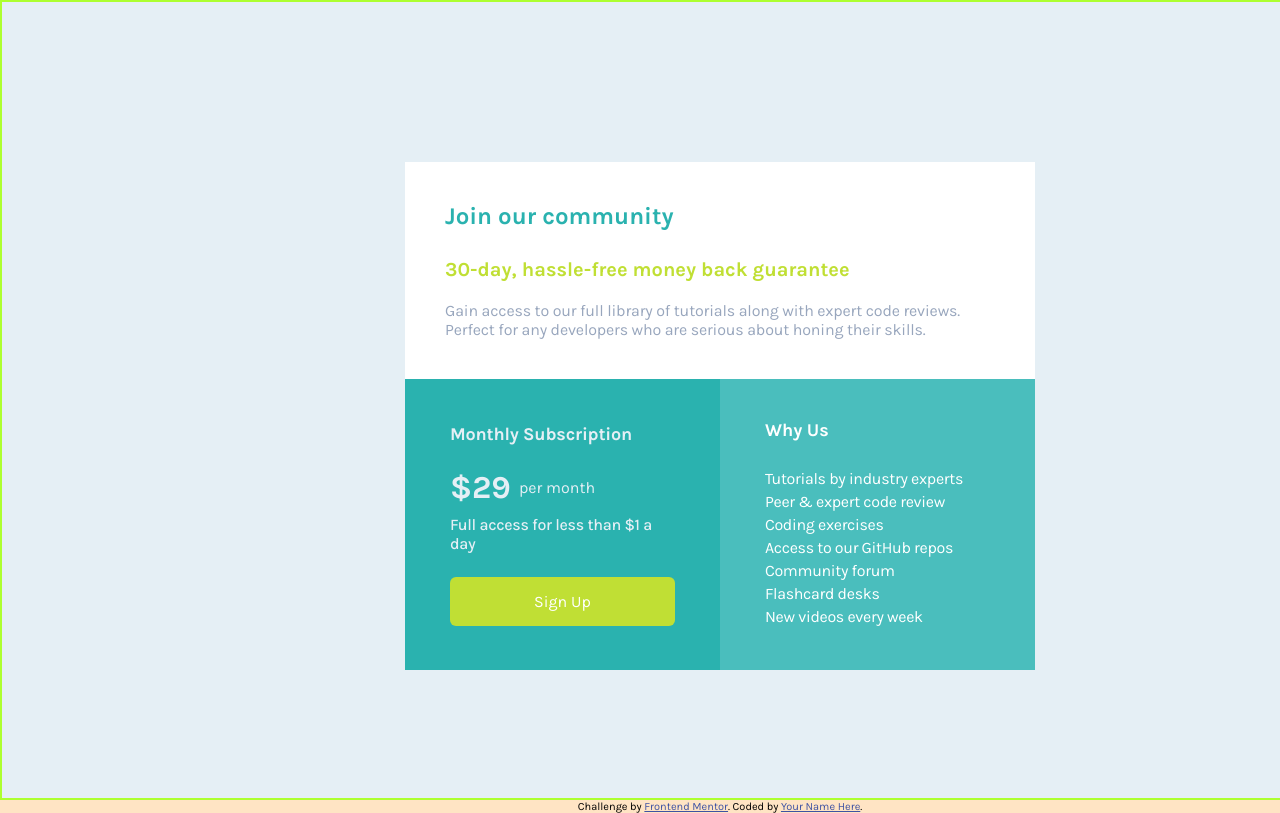
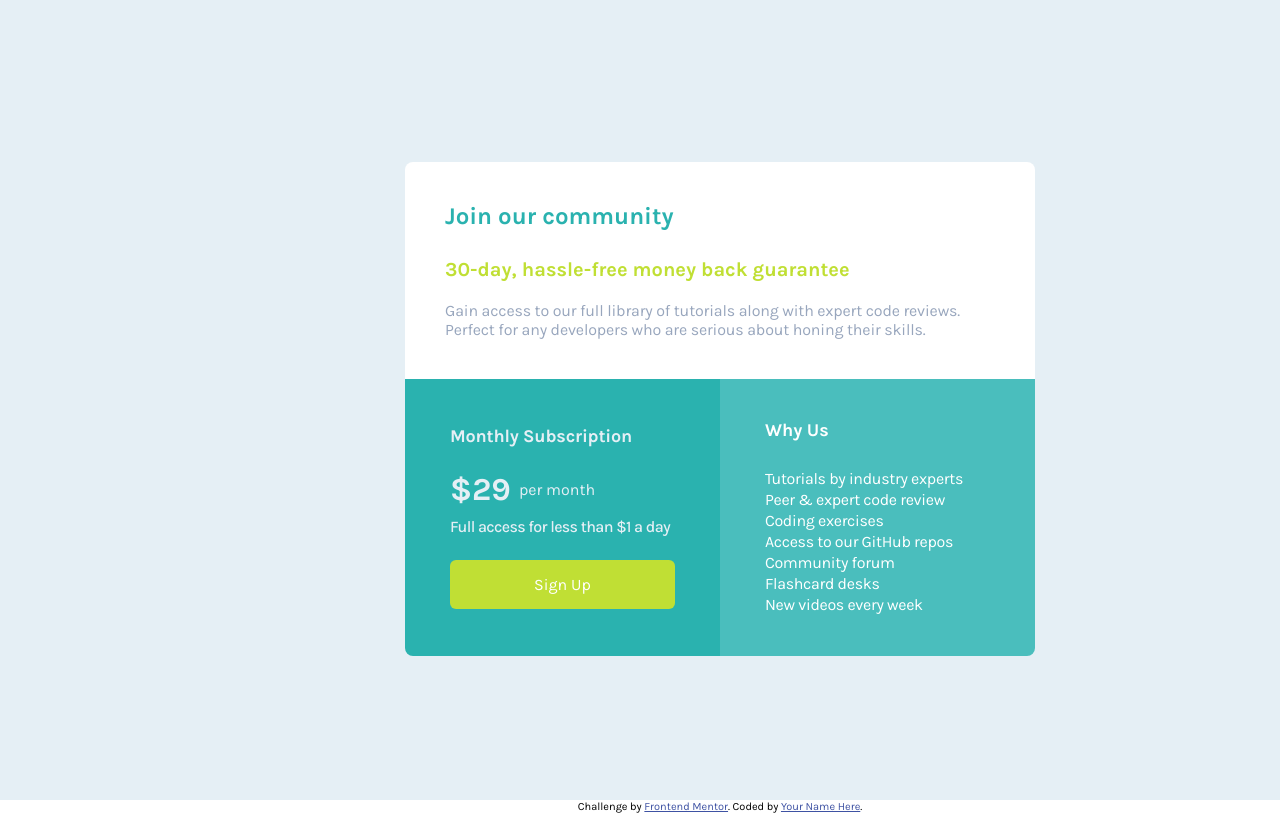
Before and after one commit to sanyomor-01/single-price-grid-component-master, a plain HTML site: page index.html in a window 1280 px wide. Shown: the top 813 px of the page. Drawn offline with Linux system fonts and the light colour scheme.

```diff
--- a/style.css
+++ b/style.css
@@ -9,14 +9,12 @@
     padding: 0;
 }
 body{
-    background: bisque;
     width: 90rem;
     margin: 0 auto;
     height: 80vh;
 }
 .container{
     background:hsl(204, 43%, 93%);
-    border: 2px solid greenyellow;
     width: 90rem;
     height: 50rem;
     display: grid;
@@ -27,6 +25,7 @@
     height: 29.813rem;
     display: flex;
     flex-direction: column;
+    border-radius: 8px;
 }
 .join-us{
     padding: 2.5rem;
@@ -34,6 +33,7 @@
     flex-direction: column;
     gap: 1.75rem;
     background: #fff;
+    border-radius: 8px 8px 0 0;
 }
 .join-us h1 {
     font-size: 1.5rem;
@@ -67,6 +67,7 @@
     flex-direction: row;
     justify-items: center;
     align-items: center;
+    border-radius: 0 0 8px 8px;
 }
 .signup{
     display: flex;
@@ -79,6 +80,7 @@
     background: hsl(179, 62%, 43%);
     align-self: stretch;
     color: hsl(204, 43%, 93%);
+    border-radius: 0 0 0 8px;
 }
 .signup h2{
     font-family: "Karla";
@@ -97,7 +99,7 @@
 .offer p{
     font-size: 1rem;
     font-weight: 500;
-    letter-spacing: -0.02rem;
+    letter-spacing: -0.04rem;
 }
 .price{
     display: flex;
@@ -135,6 +137,7 @@
     color: white;
     background:#4ABEBD;;
     width: 50%;
+    border-radius: 0 0 8px 0;
 }
 .whyus h2{
     font-size: 1.125rem;
@@ -146,5 +149,5 @@
     letter-spacing: -0.02rem;
     font-weight: 400;
     list-style: none;
-    margin-bottom: 4px;
+    margin-bottom: 2px;
 }
```
